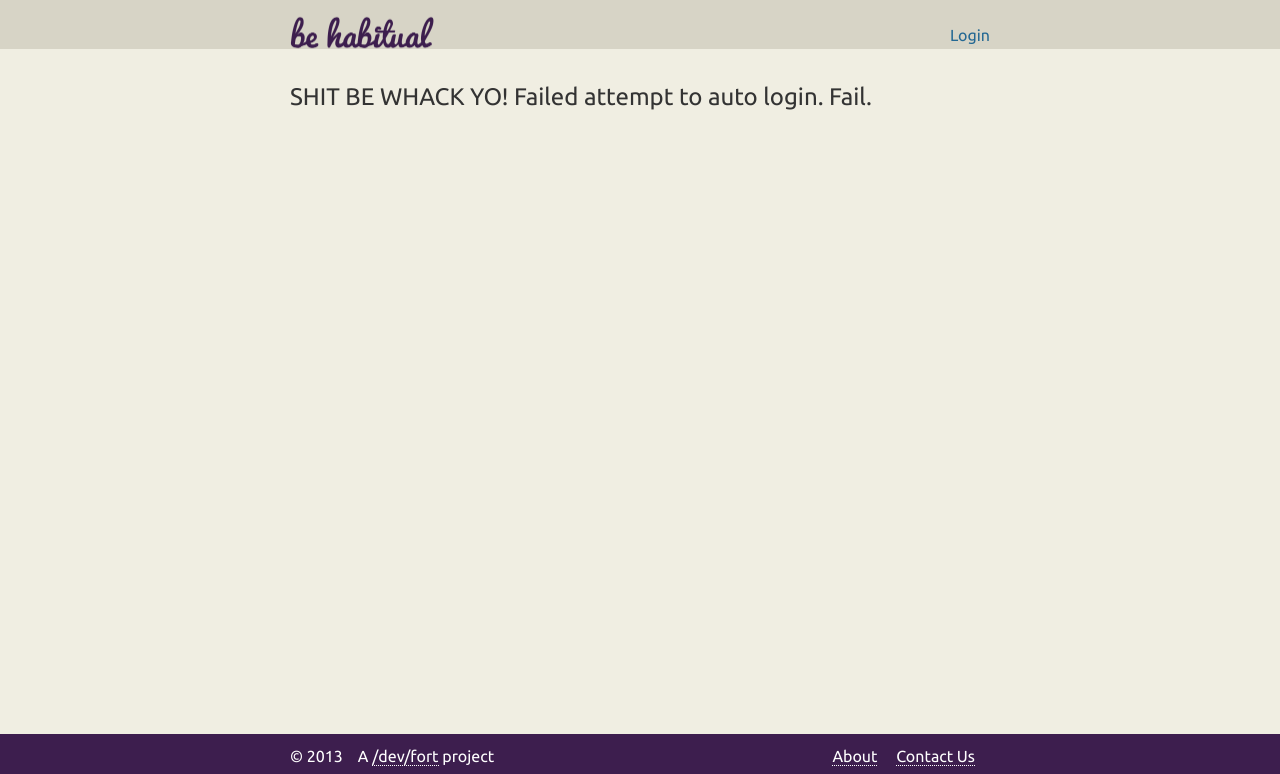
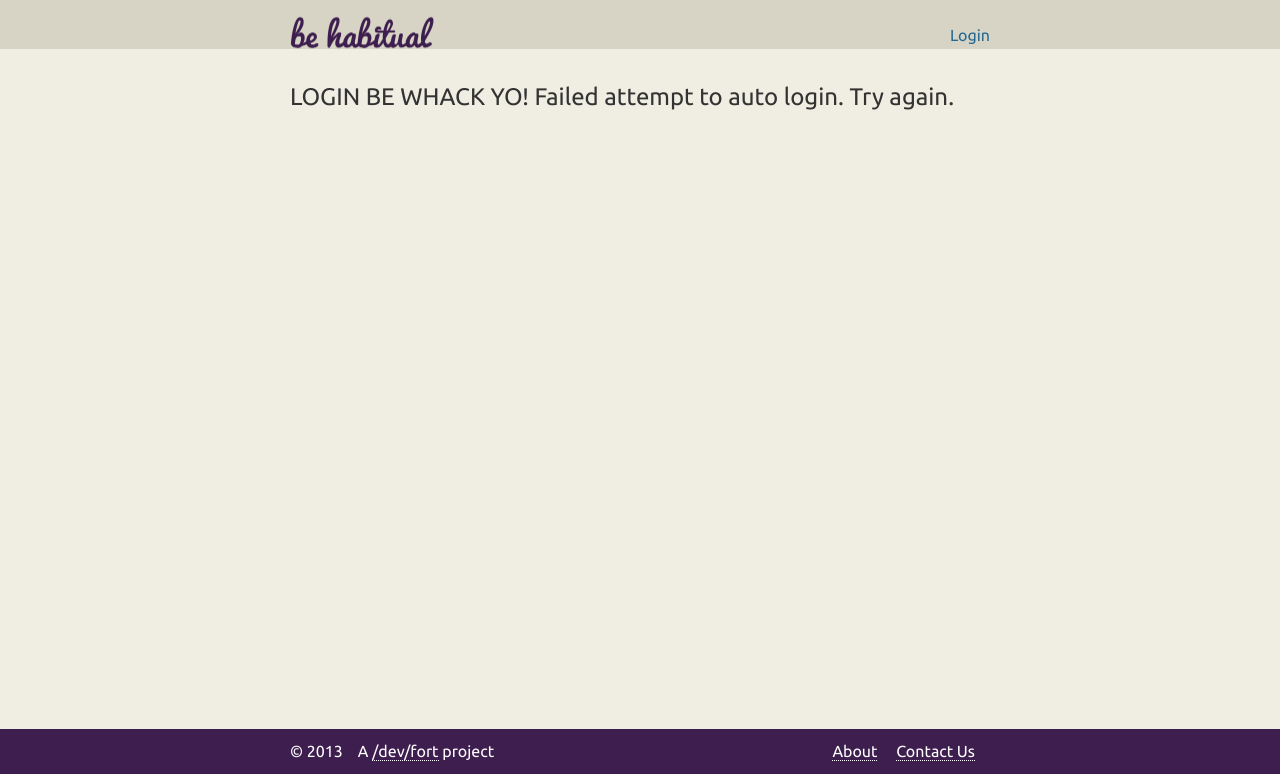
Before and after one commit to devfort/behabitual, a Django app: template templates/autologin/failed.html in a window 1280 px wide. Shown: the top 774 px of the page. Run offline with Django 3.2, Linux system fonts and the light colour scheme; the template is opened without the code that fills it, so the values that code supplies are empty; parts of the project's set-up code (start-up, migrations or seed data) failed here and were passed over.

Commit message:
We shouldn't swear
I've rephrased it. Not great, but it will do for now.

```diff
--- a/templates/autologin/failed.html
+++ b/templates/autologin/failed.html
@@ -2,5 +2,5 @@
 
 {% block title %}Auto login failed{% endblock %}
 {% block body %}
-  <h1>SHIT BE WHACK YO! Failed attempt to auto login. Fail.</h1>
+  <h1>LOGIN BE WHACK YO! Failed attempt to auto login. Try again.</h1>
 {% endblock %}
```
